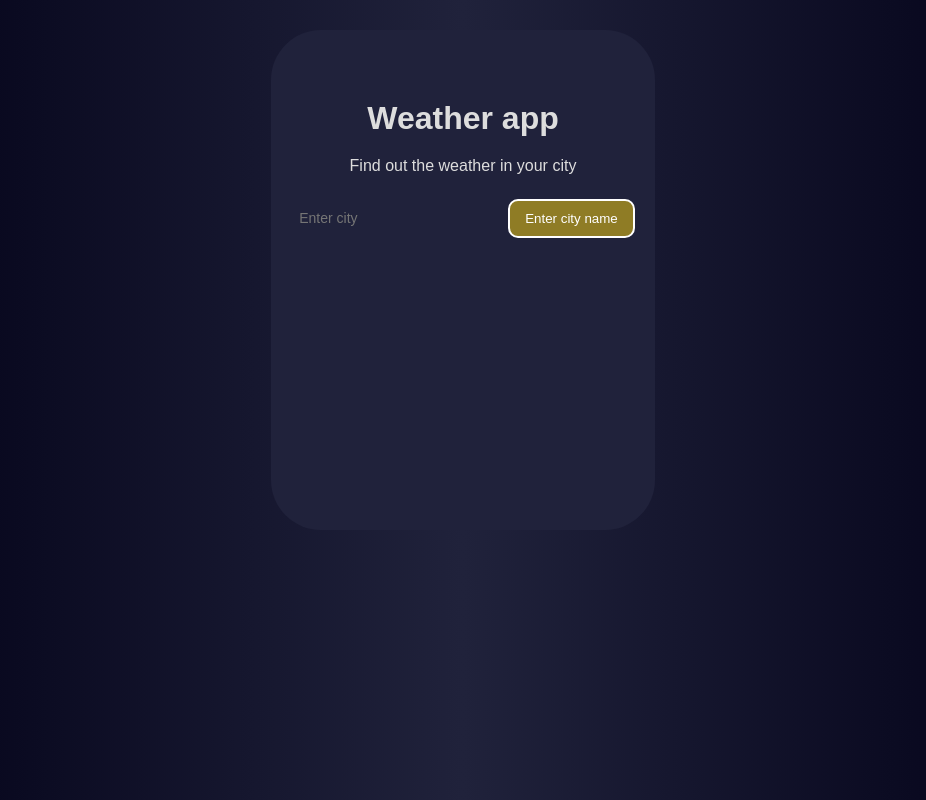
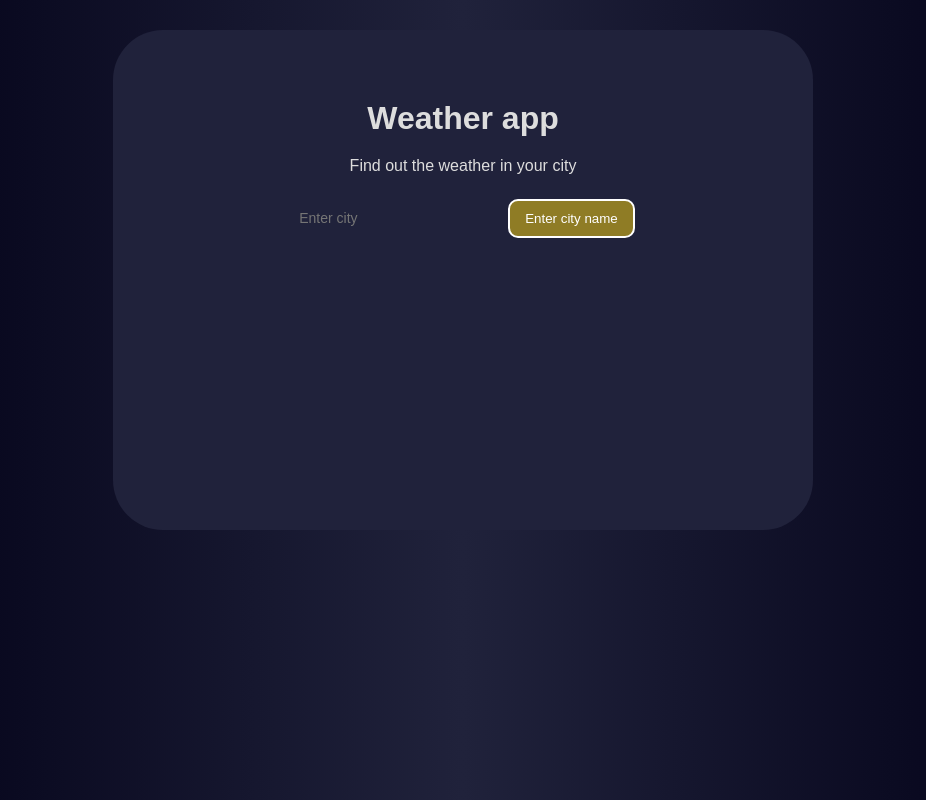
Before and after one commit to TheSpl4sh/vueProject, a Vue app: page / in a window 1280 px wide. Shown: the whole page, without its empty margins (177-1103 px from the left). Built offline with nearby package versions, Linux system fonts and the light colour scheme.

Commit message:
feat: adaptive layout correcting

```diff
--- a/src/App.vue
+++ b/src/App.vue
@@ -137,9 +137,11 @@ header button:hover {
 
 @media(min-width: 768px) {
   .wrapper {
-    display: flex;
-    justify-content: center;
-    align-items: center;
+    max-width: 100%;
+  }
+
+  header {
+    margin: auto;
   }
 }
 
```
